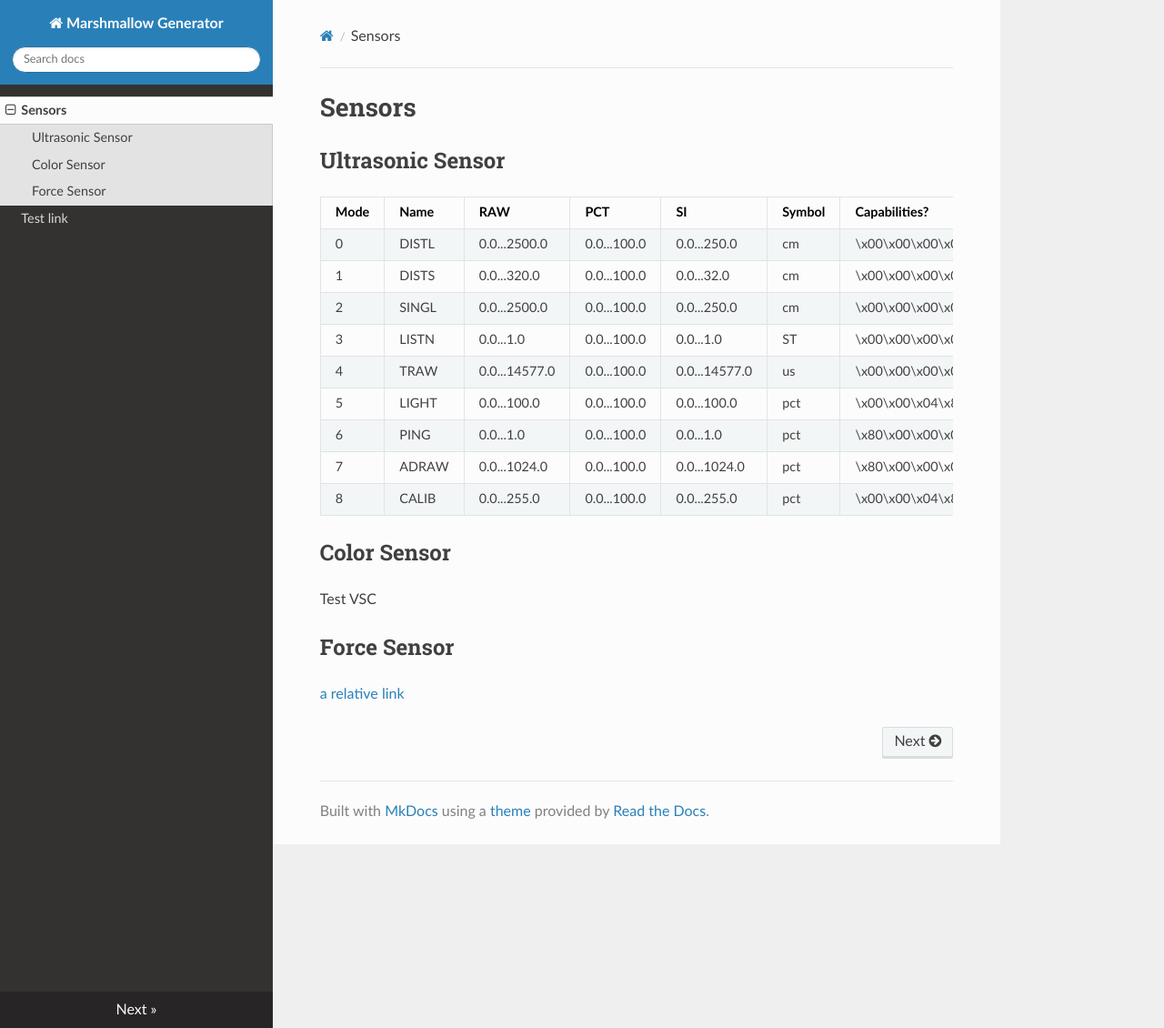
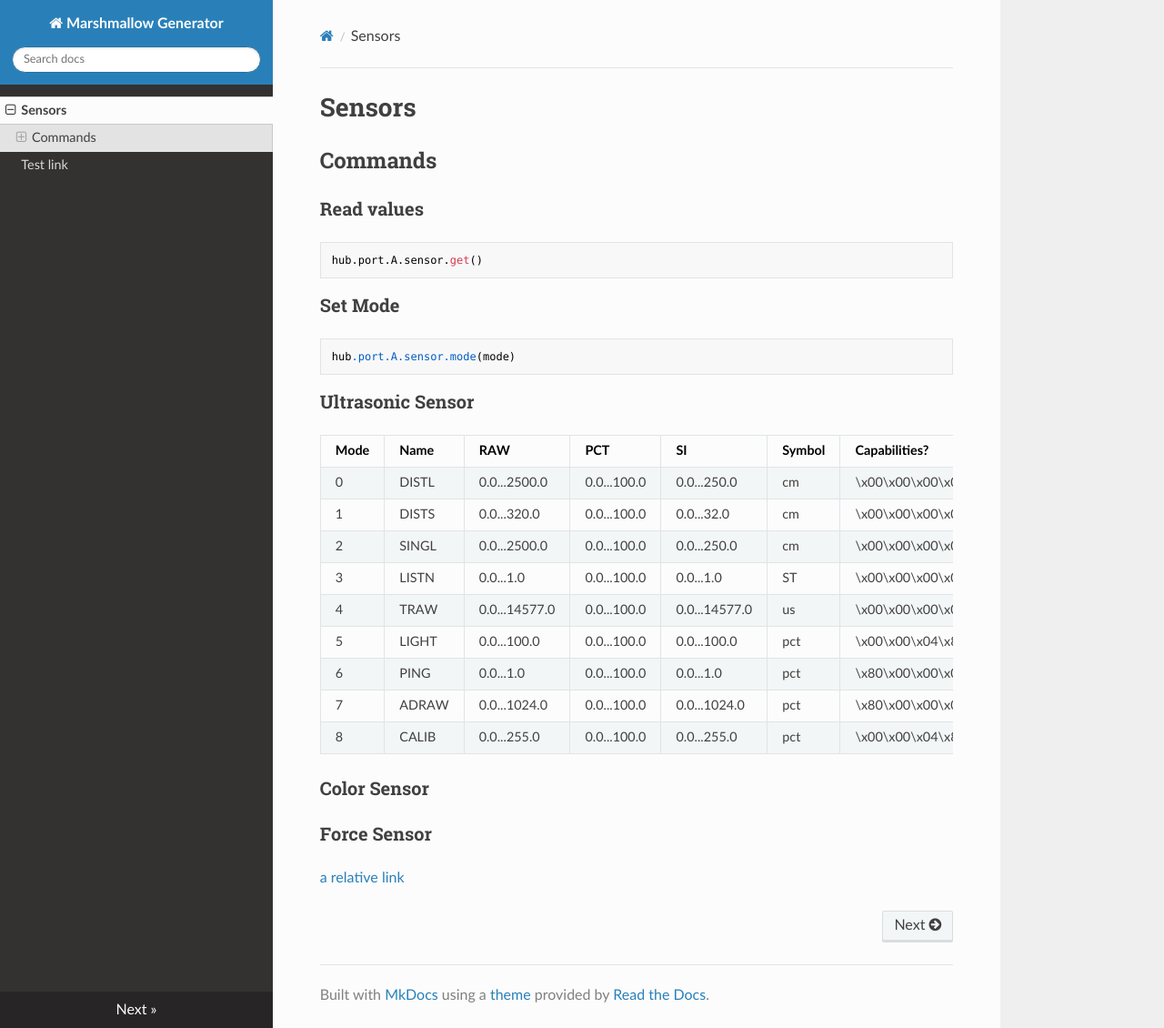
Before and after one commit to NStrijbosch/hub-module-notes, an MkDocs documentation site: the page built from docs/index.md, in a window 1280 px wide and 1130 px high. Shown: the whole window at 91% size. Built offline with MkDocs 1.6.1, drawn with Linux system fonts in a browser that asks for light colours; nearby versions of some CDN libraries.

Commit message:
Update index.md
Update commands

````diff
--- a/docs/index.md
+++ b/docs/index.md
@@ -1,7 +1,20 @@
 
 # Sensors
 
-## Ultrasonic Sensor
+## Commands
+
+### Read values
+```
+hub.port.A.sensor.get()
+```
+
+### Set Mode
+```
+hub.port.A.sensor.mode(mode)
+```
+
+
+### Ultrasonic Sensor
 |Mode|Name |RAW          |PCT        |SI           |Symbol|Capabilities?       |Datasets|Type|Figures|Decimals|
 |----|-----|-------------|-----------|-------------|------|--------------------|--------|----|-------|--------|
 |0   |DISTL|0.0...2500.0 |0.0...100.0|0.0...250.0  |cm    |\x00\x00\x00\x04\x84|1       |1   |5      |1       |
@@ -15,10 +28,9 @@
 |8   |CALIB|0.0...255.0  |0.0...100.0|0.0...255.0  |pct   |\x00\x00\x04\x84    |7       |0   |3      |0       |
 
 
-## Color Sensor
+### Color Sensor
 
-Test VSC
 
-## Force Sensor
+### Force Sensor
 
 [a relative link](test_link.md)
````
